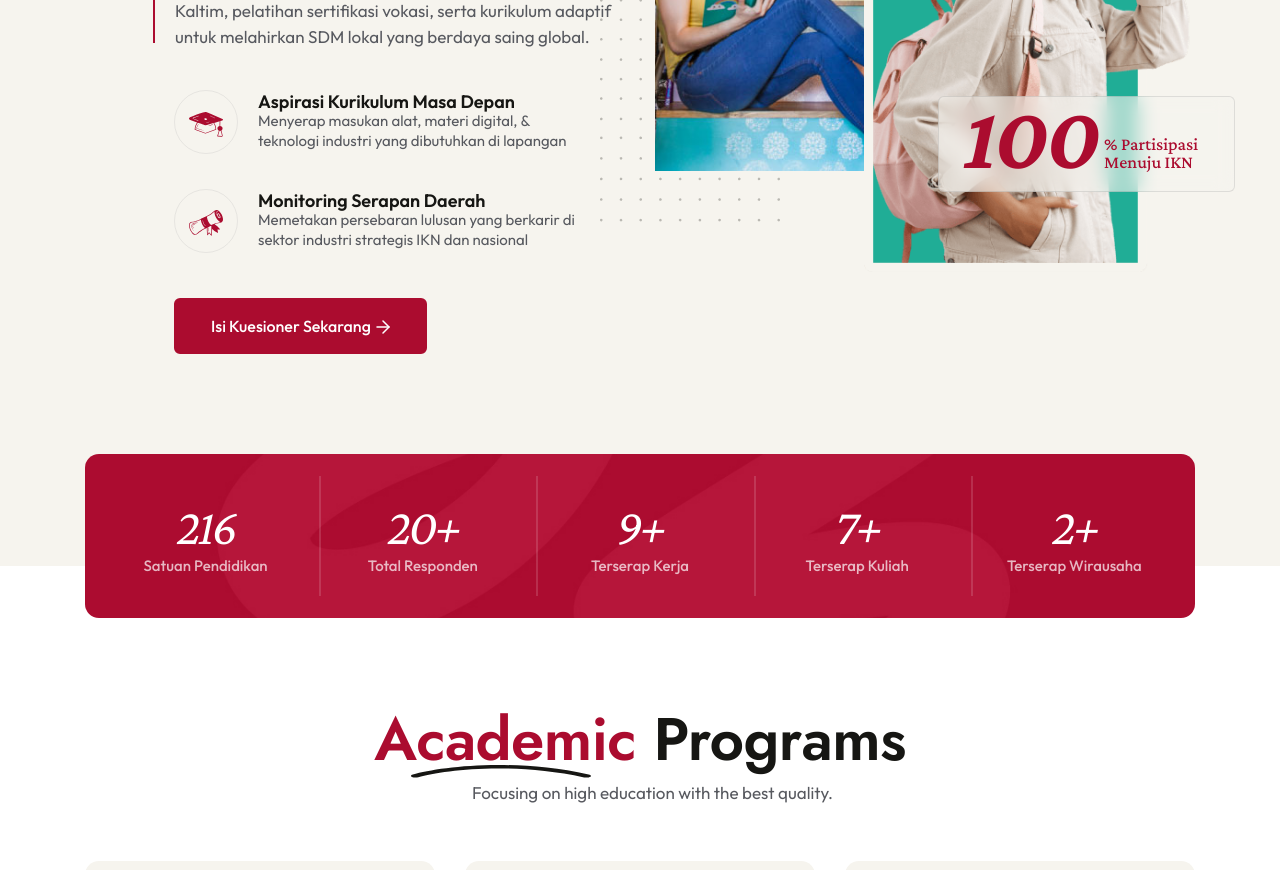
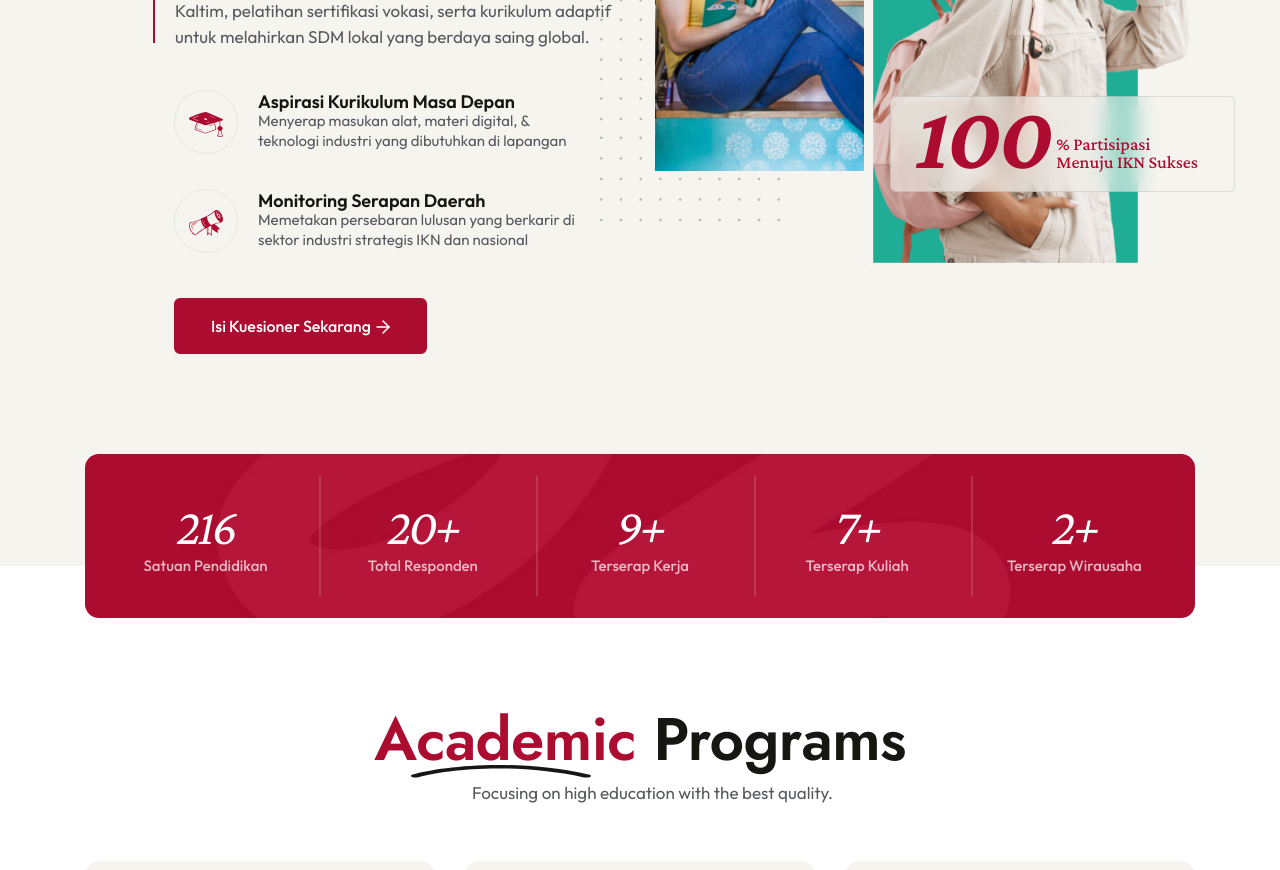
Before and after one commit to ferdianrura97/landing-page-tracer-study, a Next.js app: page / in a window 1280 px wide. Shown: the part 2760-3630 px from the top of the page. Built offline with nearby package versions, Linux system fonts and the light colour scheme; no server answers.

Commit message:
Ui : Section IKN

```diff
--- a/src/components/about/about-ikn-nusantara.tsx
+++ b/src/components/about/about-ikn-nusantara.tsx
@@ -96,7 +96,7 @@ export default function AboutIknNusantara() {
                             <h3 className="tp-about-exprience-count">
                                 <CounterItem min={0} max={100}/>
                             </h3>
-                            <p>% Partisipasi <br/> Menuju IKN</p>
+                            <p>% Partisipasi <br/> Menuju IKN Sukses</p>
                         </div>
                     </div>
                     </div>
```
